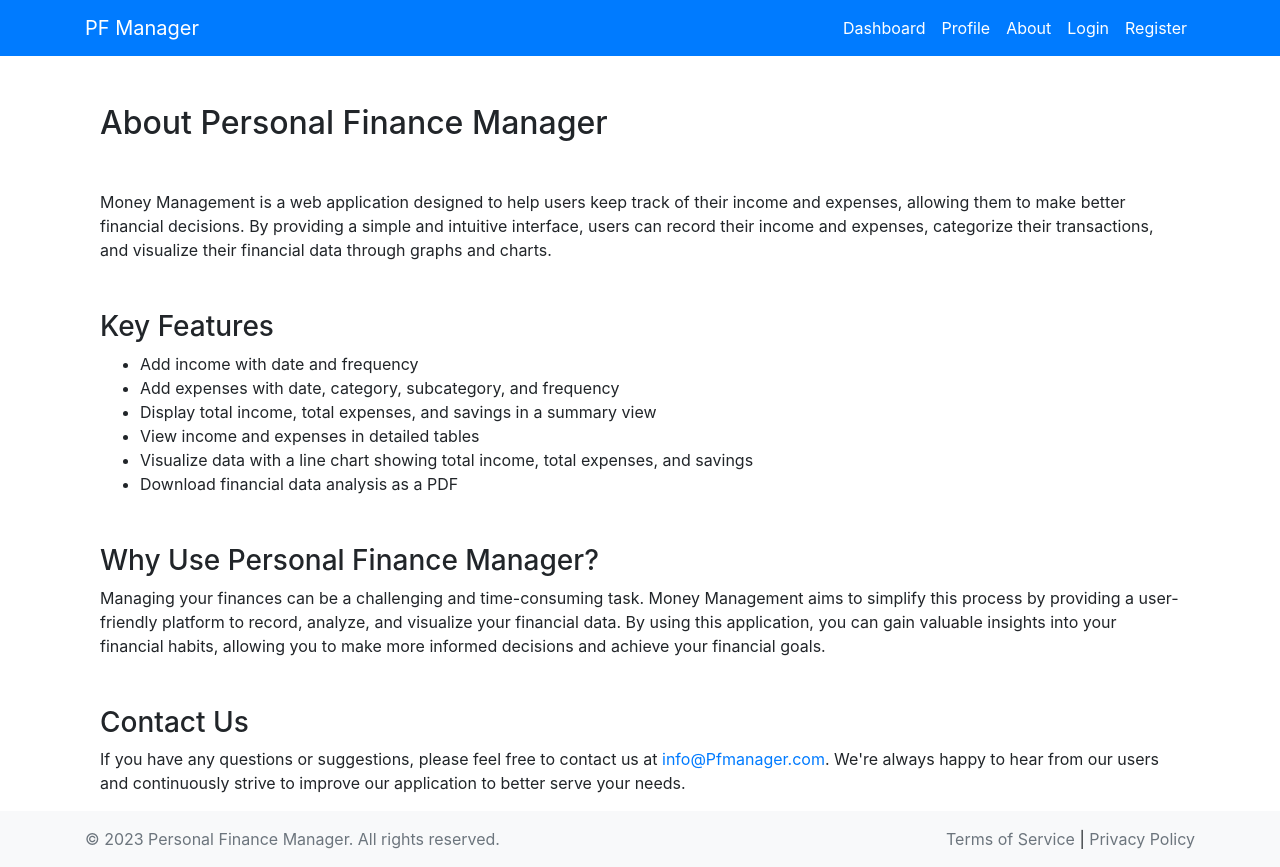
After one commit to mahatmohamed/Finance, a Django app: page /about/ in a window 1280 px wide. The commit adds this page. Run offline with Django 4.2, Linux system fonts and the light colour scheme.

```diff
--- /dev/null
+++ b/mysite/money/templates/money/about.html
@@ -0,0 +1,33 @@
+{% extends 'money/base.html' %}
+
+{% block content %}
+
+<div class="container">
+  <h2 class="mb-5">About Personal Finance Manager</h2>
+
+  <p>
+    Money Management is a web application designed to help users keep track of their income and expenses, allowing them to make better financial decisions. By providing a simple and intuitive interface, users can record their income and expenses, categorize their transactions, and visualize their financial data through graphs and charts.
+  </p>
+
+  <h3 class="mt-5">Key Features</h3>
+  <ul>
+    <li>Add income with date and frequency</li>
+    <li>Add expenses with date, category, subcategory, and frequency</li>
+    <li>Display total income, total expenses, and savings in a summary view</li>
+    <li>View income and expenses in detailed tables</li>
+    <li>Visualize data with a line chart showing total income, total expenses, and savings</li>
+    <li>Download financial data analysis as a PDF</li>
+  </ul>
+
+  <h3 class="mt-5">Why Use Personal Finance Manager?</h3>
+  <p>
+    Managing your finances can be a challenging and time-consuming task. Money Management aims to simplify this process by providing a user-friendly platform to record, analyze, and visualize your financial data. By using this application, you can gain valuable insights into your financial habits, allowing you to make more informed decisions and achieve your financial goals.
+  </p>
+
+  <h3 class="mt-5">Contact Us</h3>
+  <p>
+    If you have any questions or suggestions, please feel free to contact us at <a href="mailto:info@moneymanagement.com">info@Pfmanager.com</a>. We're always happy to hear from our users and continuously strive to improve our application to better serve your needs.
+  </p>
+</div>
+
+{% endblock %}
--- a/mysite/money/templates/money/base.html
+++ b/mysite/money/templates/money/base.html
@@ -39,12 +39,17 @@
         </button>
         <div class="collapse navbar-collapse" id="navbarNav">
           <ul class="navbar-nav ml-auto ">
+            <li class="nav-item">
+              <a class="nav-link text-white" href="{% url 'data_analysis' %}">Dashboard</a>
+            </li>
             <li class="nav-item ">
               <a class="nav-link text-white" href="{% url 'user_profile' %}">Profile</a>
             </li>
-            <li class="nav-item">
-              <a class="nav-link text-white" href="{% url 'data_analysis' %}">Dashboard</a>
+            <li class="nav-">
+              <a class="nav-link text-white" href="{% url 'about' %}">About</a>
+
             </li>
+
             {% if user.is_authenticated %}
             <li class="nav-item">
               <a class="nav-link text-white" href="{% url 'logout' %}">Logout</a>
--- a/mysite/money/templates/money/data_analysis.html
+++ b/mysite/money/templates/money/data_analysis.html
@@ -3,6 +3,12 @@
 {% block content %}
 
 <div class="container">
+  <div class="row">
+    <div class="col-md-12">
+      <h1 class="mb-4">Welcome to Your Personal Finance Manager</h1>
+      <p class="mb-5">This Personal Finance Manager application helps you keep track of your income and expenses, analyze your financial data, and make better financial decisions. Let's get started!</p>
+    </div>
+  </div>
   <h2 class="mb-5">Data Analysis</h2>
   <div class="row">
     <!-- Add these lines to create the buttons -->
--- a/mysite/money/views.py
+++ b/mysite/money/views.py
@@ -144,3 +144,6 @@ def download_analysis_pdf(request):
     response['Content-Disposition'] = 'attachment; filename="analysis.pdf"'
 
     return response
+
+def about(request):
+    return render(request, 'money/about.html')
--- a/mysite/mysite/urls.py
+++ b/mysite/mysite/urls.py
@@ -34,4 +34,5 @@ urlpatterns = [
     path('login/', authentication_views.LoginView.as_view(template_name='users/login.html'), name='login'),
     path('logout/', authentication_views.LogoutView.as_view(template_name='users/logout.html'), name='logout'),
     path('edit_profile/', user_views.edit_profile, name='edit_profile'),
+    path('about/', views.about, name='about'),
 ]+static(settings.MEDIA_URL, document_root=settings.MEDIA_ROOT)
--- a/mysite/users/templates/users/register.html
+++ b/mysite/users/templates/users/register.html
@@ -4,6 +4,7 @@
   <div class="container">
     <div class="row">
       <div class="col-md-6 offset-md-3">
+
         <h2 class="mb-4">Register</h2>
         <form method="post" class="needs-validation" novalidate>
           {% csrf_token %}
--- a/mysite/users/templates/users/user_profile.html
+++ b/mysite/users/templates/users/user_profile.html
@@ -57,6 +57,7 @@
         <div class="card mb-3">
           <div class="card-body">
               <h5 class="card-title">User Information</h5>
+              <hr>
               <div class="row">
                   <div class="col-sm-4">
                       <p class="font-weight-bold">Full Name:</p>
@@ -65,6 +66,7 @@
                       <p>{{ user.userprofile.first_name }} {{ user.userprofile.last_name }}</p>
                   </div>
               </div>
+              <hr>
               <div class="row">
                   <div class="col-sm-4">
                       <p class="font-weight-bold">Phone:</p>
@@ -73,6 +75,7 @@
                       <p class="text-secondary">{{ user.userprofile.phone }}</p>
                   </div>
               </div>
+              <hr>
               <div class="row">
                   <div class="col-sm-4">
                       <p class="font-weight-bold">Address:</p>
```
Also changed, not shown: mysite/users/views.py (+12 -7 lines), mysite/db.sqlite3.
